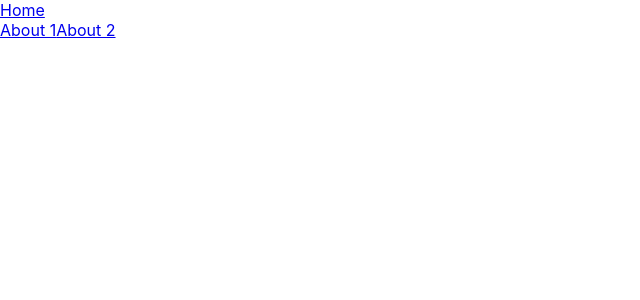
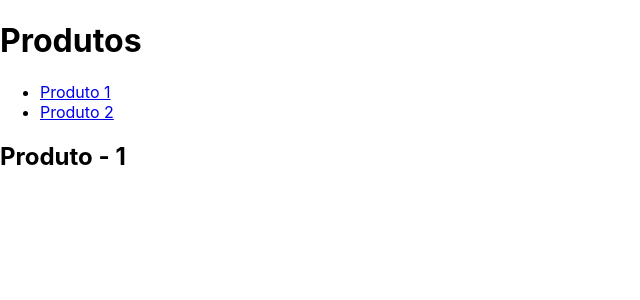
Before and after one commit to treinaweb/treinaweb-react-router, a React (Create React App) app: page /produtos/1 in a window 1280 px wide. Before the commit this address had no page. Shown: the top 300 px of the page, without its empty margins (0-640 px from the left). Built offline with nearby package versions, Linux system fonts and the light colour scheme.

Commit message:
aula-02-03

```diff
--- a/src/App.js
+++ b/src/App.js
@@ -1,5 +1,6 @@
 import Index from './pages/index';
 import About from './pages/about';
+import Produtos, { Produto } from './pages/produtos';
 import { Routes, Route, Link } from 'react-router-dom';
 
 function App() {
@@ -8,12 +9,16 @@ function App() {
             <Routes>
                 <Route path="/" element={<Index />} />
                 <Route path="about/:id" element={<About />} />
+                <Route path="produtos/*" element={<Produtos />}>
+                    <Route path=":id" element={<Produto />} />
+                </Route>
             </Routes>
 
-            <Link to="/">Home</Link>
+            {/* <Link to="/">Home</Link> */}
+            {/* <Link to="produtos">Produtos</Link> */}
             <br />
-            <Link to="about/ABC">About 1</Link>
-            <Link to="about/DEF">About 2</Link>
+            {/* <Link to="about/ABC">About 1</Link>
+            <Link to="about/DEF">About 2</Link> */}
         </div>
     );
 }
--- /dev/null
+++ b/src/pages/produtos.jsx
@@ -0,0 +1,27 @@
+import { Link, useParams, Outlet } from 'react-router-dom';
+
+export default function Produtos() {
+    return (
+        <div>
+            <h1>Produtos</h1>
+            <ul>
+                <li>
+                    <Link to="1">Produto 1</Link>
+                </li>
+                <li>
+                    <Link to="2">Produto 2</Link>
+                </li>
+            </ul>
+            <Outlet />
+        </div>
+    );
+}
+
+export function Produto() {
+    const params = useParams();
+    return (
+        <div>
+            <h2>Produto - {params.id}</h2>
+        </div>
+    );
+}
```
